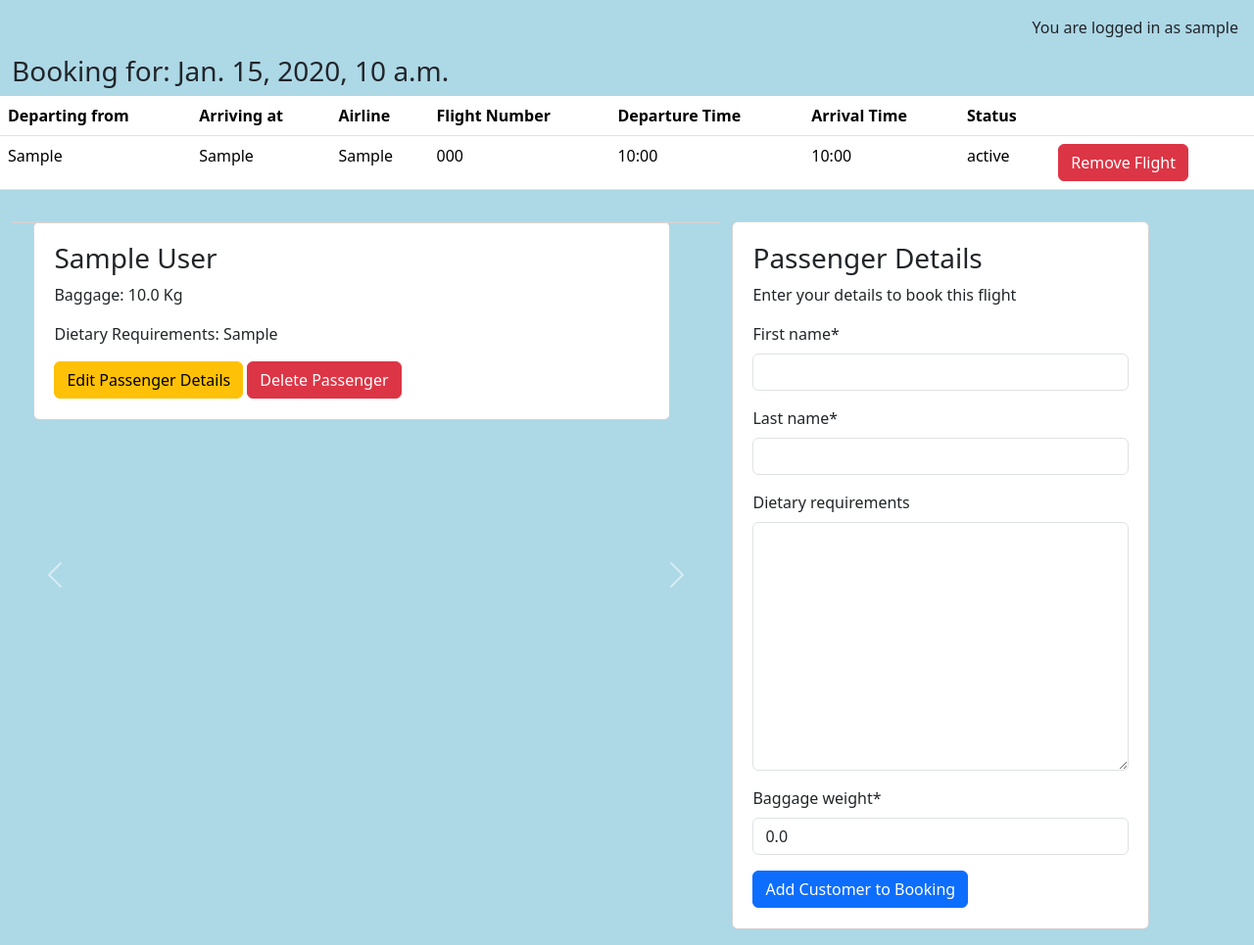
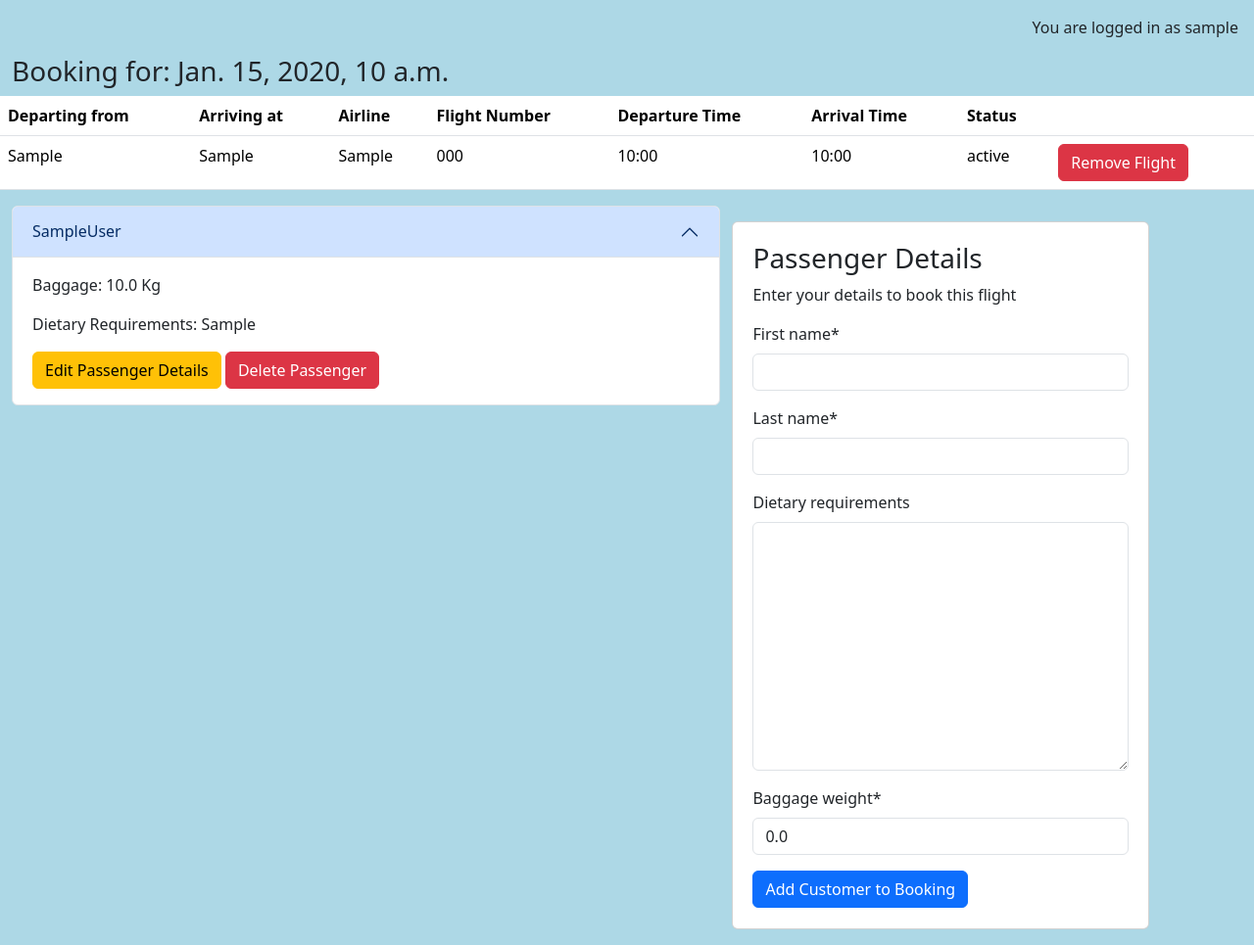
Before and after one commit to mogr20/flight-bookings, a Django app: page /user/1/booking/1/ in a window 1280 px wide. Shown: the part 56-1021 px from the top of the page at 98% size. Run offline with Django 4.2, Linux system fonts and the light colour scheme; a user stored in the database is signed in; tables that the repository leaves empty hold one stand-in row (values such as "Sample post"); some libraries are stand-ins or nearby versions.

Commit message:
UPDATE: changed passenger viewing on a booking to a accordion

```diff
--- a/booking/templates/booking/booking_passengers.html
+++ b/booking/templates/booking/booking_passengers.html
@@ -56,14 +56,19 @@
             </tbody>
         </table>
 
-        <div id="passengerCarousel" class="carousel slide col-md-7" data-bs-ride="carousel" data-interval="false"
-            data-keyboard="false">
-            <div class="carousel-inner">
+        <div id="passengerAccordion" class="accordion col-md-7">
             {% for passenger in passenger_list %}
-                <div class="carousel-item {% if forloop.first %}active{% endif %} card mb-3 mt-3"
-                    style="padding: 1.3rem; margin-left: 3%; width: 90%;">
-                    <h3><span id="first_name_{{ passenger.id }}">{{ passenger.first_name }}
-                        </span> <span id="last_name_{{ passenger.id }}">{{ passenger.last_name }}</span></h3>
+            <div class="accordion-item">
+                <h2 class="accordion-header">
+                    <button class="accordion-button" type="button" data-bs-toggle="collapse"
+                        data-bs-target="#collapse{{ forloop.counter0 }}" aria-expanded="true" aria-controls="collapse{{ forloop.counter0 }}">
+                        <span id="first_name_{{ passenger.id }}">{{ passenger.first_name }}</span> <span
+                            id="last_name_{{ passenger.id }}">{{ passenger.last_name }}</span>
+                    </button>
+                </h2>
+                <div id="collapse{{ forloop.counter0 }}" class="accordion collapse collapse {% if forloop.first %}show{% endif %}"
+                    data-bs-parent="#passengerAccordion">
+                    <div class="accordion-body">
                         <p>Baggage: <span id="baggage_{{ passenger.id }}">
                                 {{ passenger.baggage_weight }}</span> Kg</p>
                         <p>Dietary Requirements: <span id="dietary_{{ passenger.id }}">
@@ -73,19 +78,9 @@
                         <button class="btn btn-danger btn-delete" data-passenger_id="{{ passenger.id }}"
                             data-user_id="{{ user.id }}" data-booking_id="{{ booking.id }}">Delete Passenger</button>
                     </div>
-                {% endfor %}
-                <div class="carousel-item active card mb-3 mt-3">
-
                 </div>
             </div>
-            <button class="carousel-control-prev" data-bs-target="#passengerCarousel" type="button" data-bs-slide="prev">
-                <span class="carousel-control-prev-icon" aria-hidden="true"></span>
-                <span class="visually-hidden">Previous</span>
-            </button>
-            <button class="carousel-control-next" data-bs-target="#passengerCarousel" type="button" data-bs-slide="next">
-                <span class="carousel-control-next-icon" aria-hidden="true"></span>
-                <span class="visually-hidden">Next</span>
-            </button>
+            {% endfor %}
         </div>
 
         <!-- Passenger form -->
--- a/static/js/bookings.js
+++ b/static/js/bookings.js
@@ -84,11 +84,3 @@ for (let button of editButtons) {
         }
     });
 }
-
-document.querySelector('.carousel-control-prev').addEventListener('click', () => {
-    console.log('Previous button clicked');
-});
-
-document.querySelector('.carousel-control-next').addEventListener('click', () => {
-    console.log('Next button clicked');
-});
```
Lines whose indentation alone changed are shown as unchanged.
